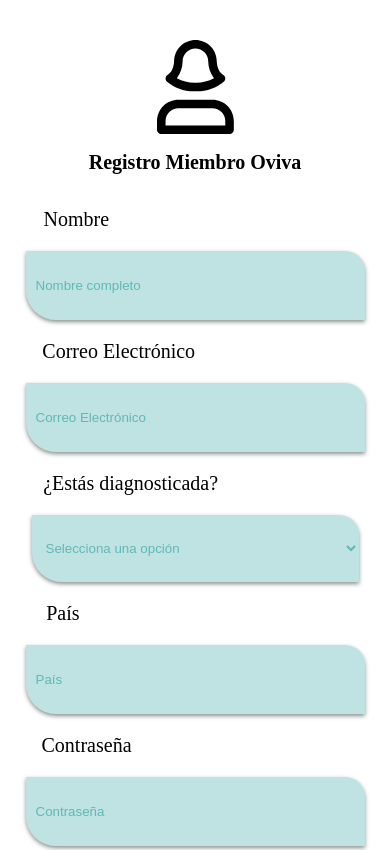
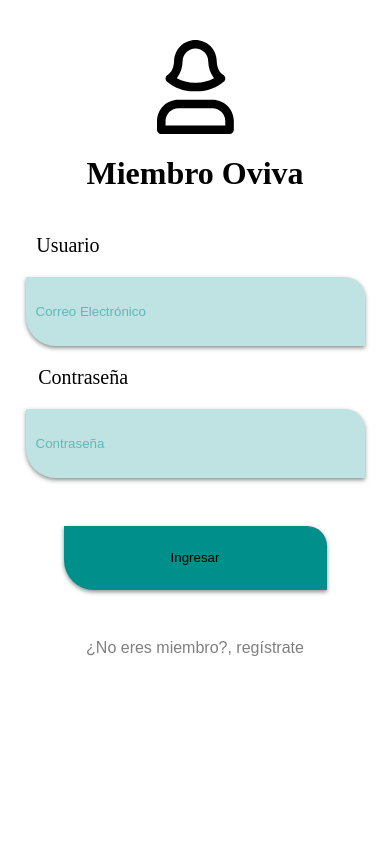
Before and after one commit to angylearns/oviva_care, a React (Vite) app in the folder HolisticFront/: page / in a window 390 px wide. Shown: the top 850 px of the page. Built offline with nearby package versions, Linux system fonts and the light colour scheme.

Commit message:
add responsive to Login_user.jsx

```diff
--- a/HolisticFront/src/App.jsx
+++ b/HolisticFront/src/App.jsx
@@ -12,8 +12,8 @@ function App() {
 
   return (
     <>
-    <Register />
-      {/* <Login_user /> */}
+    {/* <Register /> */}
+      <Login_user />
       {/* <Recipe/> */}
     </>
   )
--- a/HolisticFront/src/components/login/Login_user.jsx
+++ b/HolisticFront/src/components/login/Login_user.jsx
@@ -39,7 +39,8 @@ function Login_user() {
         <form className="formulary" onSubmit={handleSubmit(onSubmit)}>
 
             <img src={login_icon} className="login-icon" alt="imagen login" />
-            <h1 >Miembro Oviva</h1>
+            <h1 classname="main-text-login">Miembro Oviva</h1>
+            <div>
                 <p className="text-user">Usuario</p>
 
                 <input
@@ -55,9 +56,10 @@ function Login_user() {
                     })}
                 />
                 {errors.email && <p>{errors.email.message}</p>}
+            </div>
 
+            <div>
             <p className="text-password">Contraseña</p>
-
 
             <input
                 className="field-password"
@@ -80,7 +82,7 @@ function Login_user() {
                 })}
             />
             {errors.password && <p>{errors.password.message}</p>}
-
+            </div>
             <button type="submit" className="login-button">Ingresar</button>
             {errorMessage && <p>{errorMessage}</p>} {/* Muestra el mensaje de error si existe */}
             <button className="goregister-button">¿No eres miembro?, regístrate</button>
--- a/HolisticFront/src/components/login/login.css
+++ b/HolisticFront/src/components/login/login.css
@@ -1,31 +1,30 @@
-.formulary{
+.formulary {
     display: flex;
     flex-direction: column;
     justify-items: center;
     align-items: center;
-
 }
 
-.login-icon{
+.login-icon {
     width: 176px;
 }
 
-.field-user{
+.field-user {
     border-radius: 0 20px 0 30px;
     width: 587px;
     height: 67px;
-    background-color:  rgba(0, 143, 139, 0.25);
+    background-color: rgba(0, 143, 139, 0.25);
     padding-left: 10px;
     border: none;
     box-shadow: 0 2px 4px rgba(62, 66, 66, 0.6);
 
 }
 
-.field-password{
+.field-password {
     border-radius: 0 20px 0 30px;
     width: 587px;
     height: 67px;
-    background-color:  rgba(0, 143, 139, 0.25);
+    background-color: rgba(0, 143, 139, 0.25);
     padding-left: 10px;
     border: none;
     box-shadow: 0 2px 4px rgba(62, 66, 66, 0.6);
@@ -35,7 +34,7 @@ input::placeholder {
     color: rgba(0, 143, 139, 0.50);
 }
 
-.login-button{
+.login-button {
     width: 490px;
     height: 78px;
     border-radius: 0 20px 0 30px;
@@ -45,7 +44,7 @@ input::placeholder {
     border: none;
 }
 
-.goregister-button{
+.goregister-button {
     background-color: transparent;
     border: none;
     margin-top: 48px;
@@ -54,13 +53,111 @@ input::placeholder {
 
 .text-user {
     font-size: 24px;
-    margin-right: 38%;
+    margin-right: 80%;
 
 
 }
 
 .text-password {
     font-size: 24px;
-    margin-right: 35%;
+    margin-right: 75%;
 
 }
+
+@media screen and (max-width: 1350px) {
+
+    .field-user,
+    .field-password {
+        width: 450px;
+    }
+
+    .login-button {
+        width: 300px;
+        height: 74px;
+    }
+
+    .login-icon {
+        width: 77px;
+    }
+
+    .main-text-login {
+        font-size: 20px;
+    }
+
+    .text-user,
+    .text-password {
+        font-size: 20px;
+    }
+
+    .text-user {
+        margin-right: 75%;
+    }
+
+    .text-password {
+        margin-right: 70%;
+    }
+
+    .goregister-button {
+        font-size: 20px;
+    }
+}
+
+@media screen and (max-width: 540px) {
+    .field-user,
+    .field-password {
+        width: 380px;
+    }
+
+    .login-button {
+        width: 283px;
+        height: 69px;
+    }
+
+    .main-text-login {
+        font-size: 20px;
+    }
+
+    .text-user,
+    .text-password {
+        font-size: 20px;
+    }
+
+    .text-user {
+
+        margin-right: 75%;
+    }
+
+    .text-password {
+
+        margin-right: 70%;
+    }
+
+    .goregister-button {
+        font-size: 18px;
+    }
+}
+
+@media screen and (max-width: 450px) {
+
+    .field-user,
+    .field-password {
+          width: 327px;
+      }
+
+      .login-button {
+          width: 263px;
+          height: 64px;
+      }
+
+      .text-user {
+          margin-right: 75%;
+      }
+
+      .text-password {
+          margin-right: 66%;
+      }
+
+      .goregister-button {
+          font-size: 16px;
+      }
+      }
--- a/HolisticFront/src/components/register/Register.jsx
+++ b/HolisticFront/src/components/register/Register.jsx
@@ -75,7 +75,7 @@ function Register() {
 
                     <p className="text-regdiagnose">¿Estás diagnosticada?</p>
                     <select
-                        className="field-regdiagnose"
+                        className="field-regdiagnose custom-select"
                         {...register("diagnosed", { required: "Este campo es requerido" })}
                     >
                         <option value="">Selecciona una opción</option>
```
Also changed, not shown: HolisticFront/src/components/register/register.css (+8 -8 lines). Lines whose indentation alone changed are shown as unchanged.
